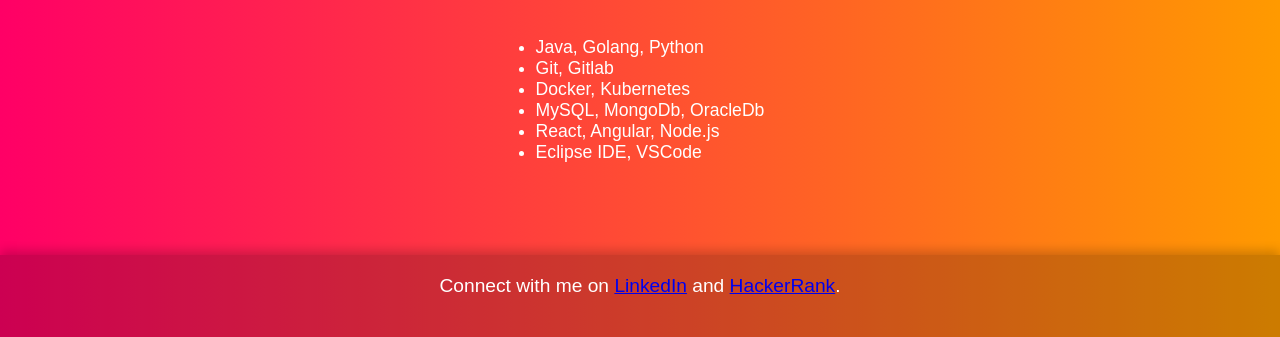
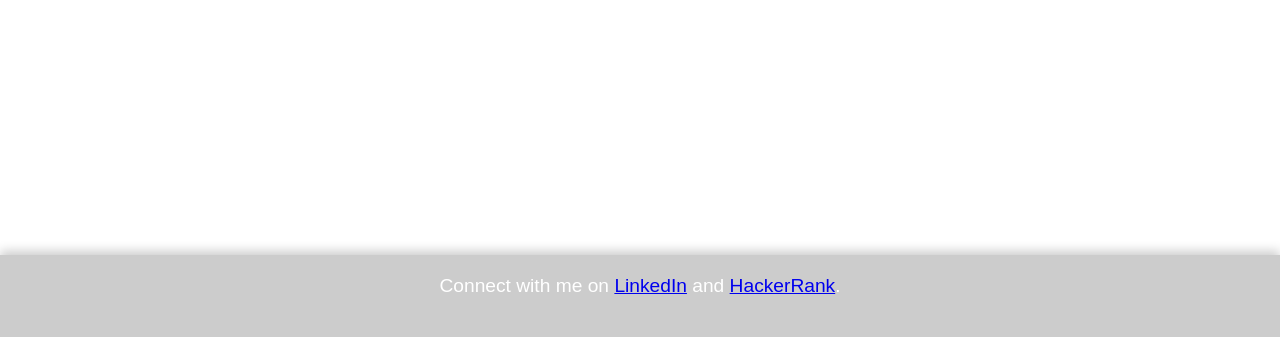
Before and after one commit to anandmuley568/Anand-Portfolio, a plain HTML site: page index.html in a window 1280 px wide. Shown: the part 463-800 px from the top of the page. Drawn offline with Linux system fonts and the light colour scheme.

Commit message:
Update index.html

```diff
--- a/index.html
+++ b/index.html
@@ -15,7 +15,8 @@
 
         body {
             font-family: 'Arial', sans-serif;
-            background: linear-gradient(to right, #f06, #ff9a00);
+            /* background: linear-gradient(to right, #f06, #ff9a00); */
+            background: white;
             color: white;
             display: flex;
             flex-direction: column;
```
